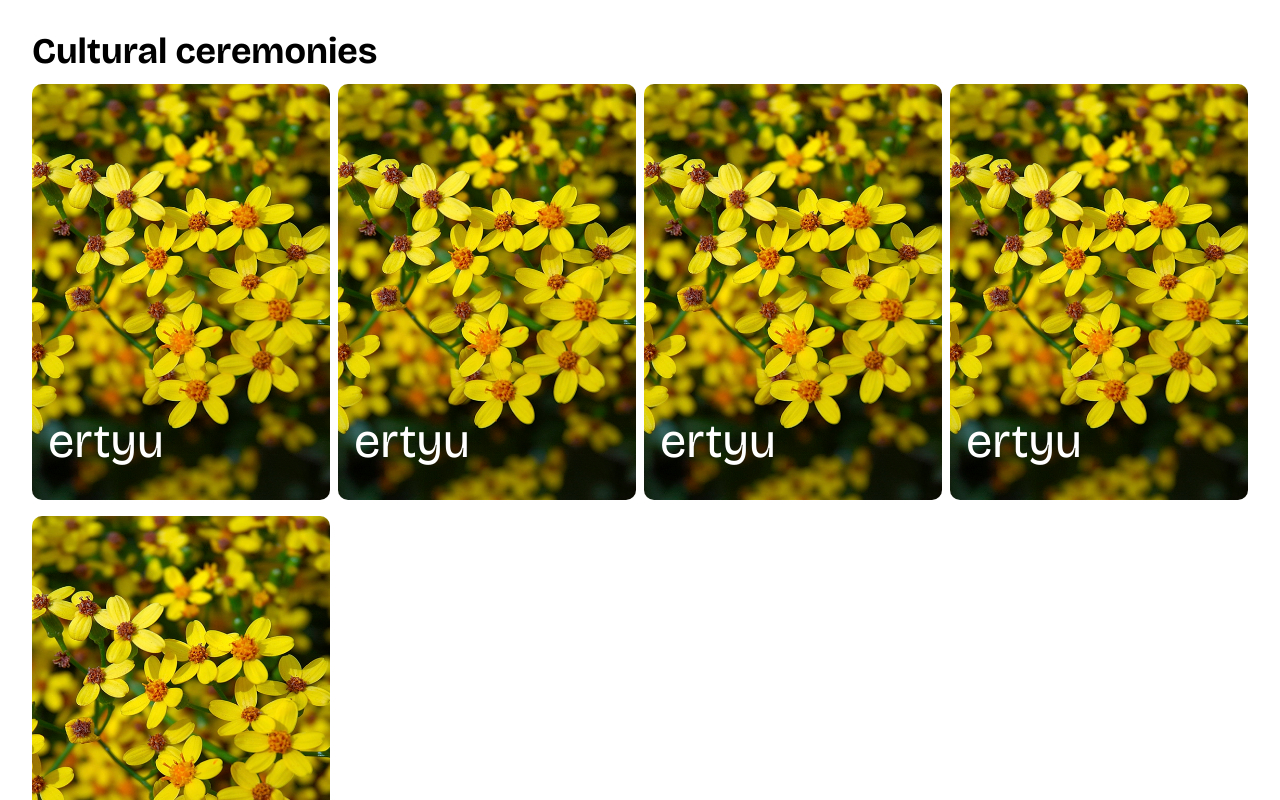
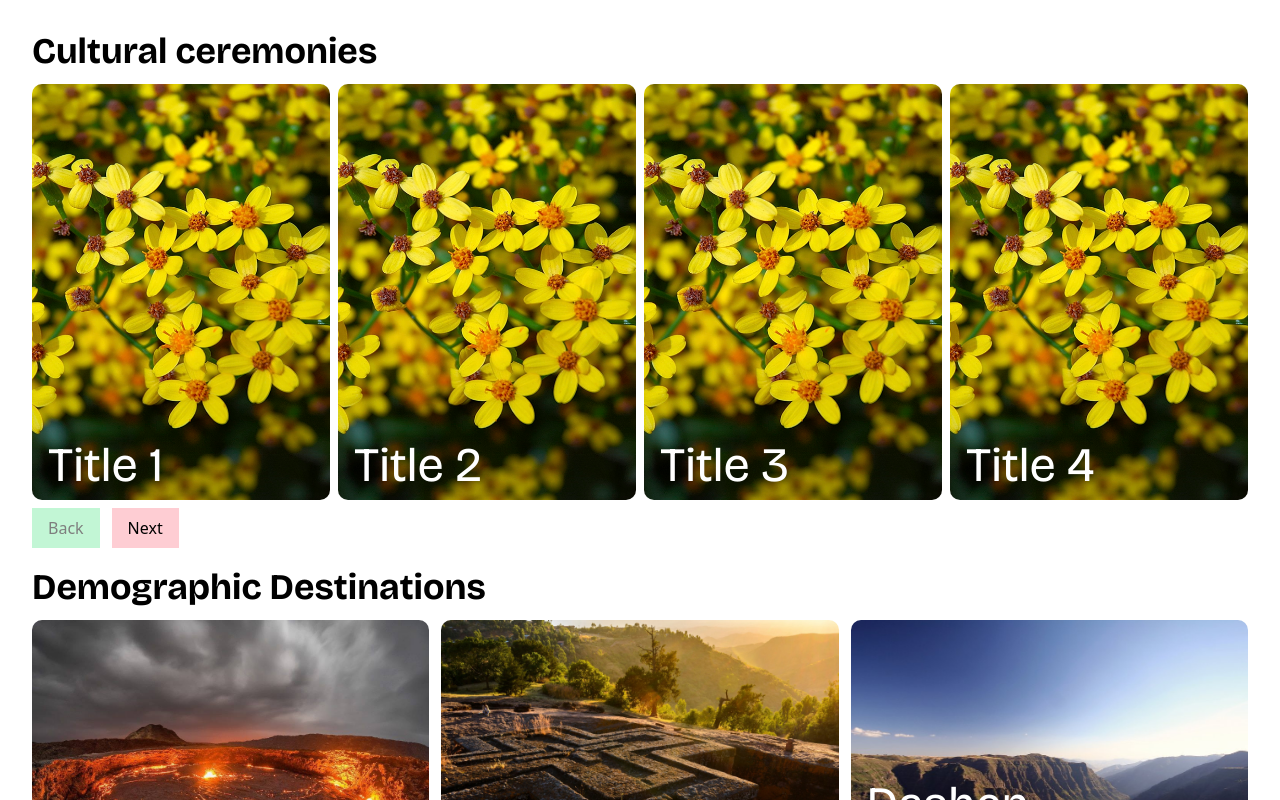
Before and after one commit to itskidus02/tourism, a React (Vite) app: page / in a window 1280 px wide. Shown: the top 800 px of the page. Built offline with nearby package versions, Linux system fonts and the light colour scheme.

Commit message:
general ceremonies animation

```diff
--- a/src/components/Ceremonies.jsx
+++ b/src/components/Ceremonies.jsx
@@ -1,11 +1,69 @@
-import React from "react";
+import React, { useState } from "react";
 import adey from "../assets/images/adey.jpg";
+
 const Ceremonies = () => {
+  const [currentIndex, setCurrentIndex] = useState(0); // Track the first visible card
+  const [isAnimating, setIsAnimating] = useState(false); // Track if animation is happening
+  const [direction, setDirection] = useState(""); // Track the direction (next or back)
+  const cardsPerPage = 4; // Number of cards to show at once
+
+  // Dummy card data for demonstration
+  const cardsData = [
+    { id: 1, title: "Title 1", description: "Description 1" },
+    { id: 2, title: "Title 2", description: "Description 2" },
+    { id: 3, title: "Title 3", description: "Description 3" },
+    { id: 4, title: "Title 4", description: "Description 4" },
+    { id: 5, title: "Title 5", description: "Description 5" },
+    { id: 6, title: "Title 6", description: "Description 6" },
+    { id: 7, title: "Title 7", description: "Description 7" },
+    { id: 8, title: "Title 8", description: "Description 8" },
+    { id: 9, title: "Title 9", description: "Description 8" },
+    { id: 10, title: "Title 10", description: "Description 8" },
+  ];
+
+  // Function to handle the next card animation
+  const handleNext = () => {
+    if (currentIndex < cardsData.length - cardsPerPage) {
+      setIsAnimating(true);
+      setDirection("next");
+      setTimeout(() => {
+        setCurrentIndex(currentIndex + 1);
+        setIsAnimating(false);
+      }, 300); // Match the animation duration
+    }
+  };
+
+  // Function to handle the previous card animation
+  const handlePrev = () => {
+    if (currentIndex > 0) {
+      setIsAnimating(true);
+      setDirection("prev");
+      setTimeout(() => {
+        setCurrentIndex(currentIndex - 1);
+        setIsAnimating(false);
+      }, 200); // Match the animation duration
+    }
+  };
+
   return (
     <div>
       <h1 className="title-text">Cultural ceremonies</h1>
-      <div className="grid gap-2 grid-cols-4">
-        <div className="flex justify-center items-center mb-2 relative group">
+      <div className="relative overflow-hidden">
+        <div className="grid gap-2 grid-cols-4 relative">
+          {cardsData
+            .slice(currentIndex, currentIndex + cardsPerPage) // Only show 4 cards
+            .map((card, index) => (
+              <div
+                key={card.id}
+                className={`flex justify-center items-center mb-2 relative group transition-transform duration-300 ${
+                  isAnimating
+                    ? direction === "next"
+                      ? "transform -translate-x-full" // Move left when going forward
+                      : "transform translate-x-full" // Move right when going backward
+                    : ""
+                }`}
+                style={{ transitionDelay: `${index * 0.05}s` }} // Add delay for staggered effect
+              >
                 <img
                   src={adey}
                   className="w-full h-[26rem] object-cover rounded-[10px] transition-transform duration-300"
@@ -14,82 +72,38 @@ const Ceremonies = () => {
                 <div className="absolute top-0 left-0 w-full h-full rounded-[10px] opacity-0 group-hover:opacity-100 transition-opacity duration-300 bg-gradient-to-t from-black to-transparent"></div>
                 <div className="absolute bottom-0 left-0 p-4 text-white transition-all duration-300">
                   <span className="text-5xl text-left font-bricolage block -mb-[1.8rem] transition-transform duration-300 group-hover:-translate-y-10">
-              ertyu
+                    {card.title}
                   </span>
                   <span className="opacity-0 group-hover:opacity-100 text-left transition-opacity duration-300 font-poppins block">
-              Lorem ipsum dolor sit amet consectetur, adipisicing
+                    {card.description}
                   </span>
                 </div>
               </div>
-        <div className="flex justify-center items-center mb-2 relative group">
-          <img
-            src={adey}
-            className="w-full h-[26rem] object-cover rounded-[10px] transition-transform duration-300"
-            alt=""
-          />
-          <div className="absolute top-0 left-0 w-full h-full rounded-[10px] opacity-0 group-hover:opacity-100 transition-opacity duration-300 bg-gradient-to-t from-black to-transparent"></div>
-          <div className="absolute bottom-0 left-0 p-4 text-white transition-all duration-300">
-            <span className="text-5xl text-left font-bricolage block -mb-[1.8rem] transition-transform duration-300 group-hover:-translate-y-10">
-              ertyu
-            </span>
-            <span className="opacity-0 group-hover:opacity-100 text-left transition-opacity duration-300 font-poppins block">
-              Lorem ipsum dolor sit amet consectetur, adipisicing
-            </span>
-          </div>
-        </div> <div className="flex justify-center items-center mb-2 relative group">
-          <img
-            src={adey}
-            className="w-full h-[26rem] object-cover rounded-[10px] transition-transform duration-300"
-            alt=""
-          />
-          <div className="absolute top-0 left-0 w-full h-full rounded-[10px] opacity-0 group-hover:opacity-100 transition-opacity duration-300 bg-gradient-to-t from-black to-transparent"></div>
-          <div className="absolute bottom-0 left-0 p-4 text-white transition-all duration-300">
-            <span className="text-5xl text-left font-bricolage block -mb-[1.8rem] transition-transform duration-300 group-hover:-translate-y-10">
-              ertyu
-            </span>
-            <span className="opacity-0 group-hover:opacity-100 text-left transition-opacity duration-300 font-poppins block">
-              Lorem ipsum dolor sit amet consectetur, adipisicing
-            </span>
-          </div>
-        </div> <div className="flex justify-center items-center mb-2 relative group">
-          <img
-            src={adey}
-            className="w-full h-[26rem] object-cover rounded-[10px] transition-transform duration-300"
-            alt=""
-          />
-          <div className="absolute top-0 left-0 w-full h-full rounded-[10px] opacity-0 group-hover:opacity-100 transition-opacity duration-300 bg-gradient-to-t from-black to-transparent"></div>
-          <div className="absolute bottom-0 left-0 p-4 text-white transition-all duration-300">
-            <span className="text-5xl text-left font-bricolage block -mb-[1.8rem] transition-transform duration-300 group-hover:-translate-y-10">
-              ertyu
-            </span>
-            <span className="opacity-0 group-hover:opacity-100 text-left transition-opacity duration-300 font-poppins block">
-              Lorem ipsum dolor sit amet consectetur, adipisicing
-            </span>
-          </div>
-        </div> <div className="flex justify-center items-center mb-2 relative group">
-          <img
-            src={adey}
-            className="w-full h-[26rem] object-cover rounded-[10px] transition-transform duration-300"
-            alt=""
-          />
-          <div className="absolute top-0 left-0 w-full h-full rounded-[10px] opacity-0 group-hover:opacity-100 transition-opacity duration-300 bg-gradient-to-t from-black to-transparent"></div>
-          <div className="absolute bottom-0 left-0 p-4 text-white transition-all duration-300">
-            <span className="text-5xl text-left font-bricolage block -mb-[1.8rem] transition-transform duration-300 group-hover:-translate-y-10">
-              ertyu
-            </span>
-            <span className="opacity-0 group-hover:opacity-100 text-left transition-opacity duration-300 font-poppins block">
-              Lorem ipsum dolor sit amet consectetur, adipisicing
-            </span>
+            ))}
         </div>
       </div>
 
-      </div>
-
-
       <div className="flex justify-start mb-5 gap-3">
-      <span className=""> Explore More</span>
-      <button className="bg-green-300">Back</button>
-      <button className="bg-rose-200">Next</button>
+        <button
+          className={`bg-green-300 px-4 py-2 ${
+            currentIndex === 0 ? "opacity-50 cursor-not-allowed" : ""
+          }`}
+          onClick={handlePrev}
+          disabled={currentIndex === 0}
+        >
+          Back
+        </button>
+        <button
+          className={`bg-rose-200 px-4 py-2 ${
+            currentIndex >= cardsData.length - cardsPerPage
+              ? "opacity-50 cursor-not-allowed"
+              : ""
+          }`}
+          onClick={handleNext}
+          disabled={currentIndex >= cardsData.length - cardsPerPage}
+        >
+          Next
+        </button>
       </div>
     </div>
   );
```
Lines whose indentation alone changed are shown as unchanged.
